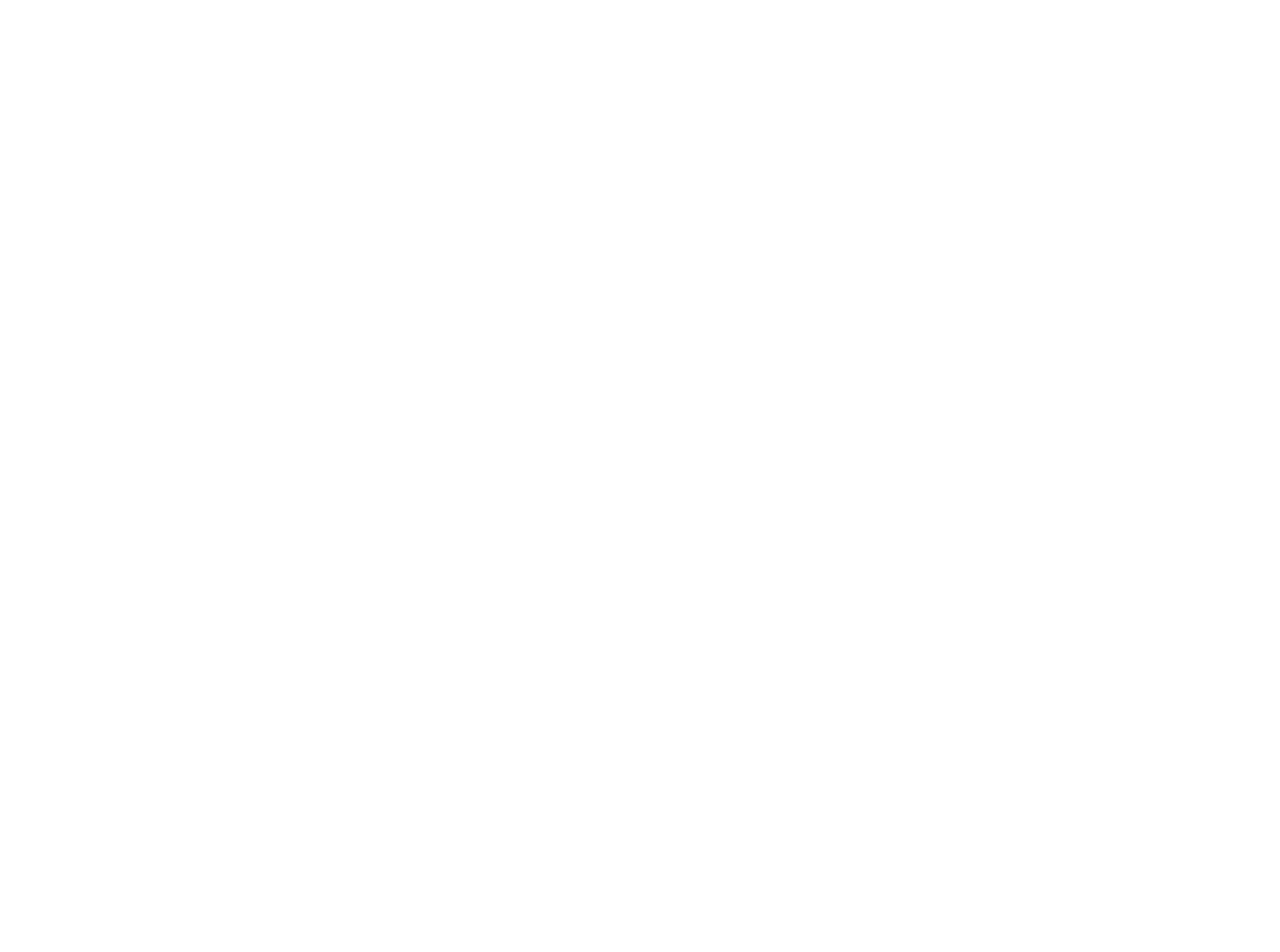
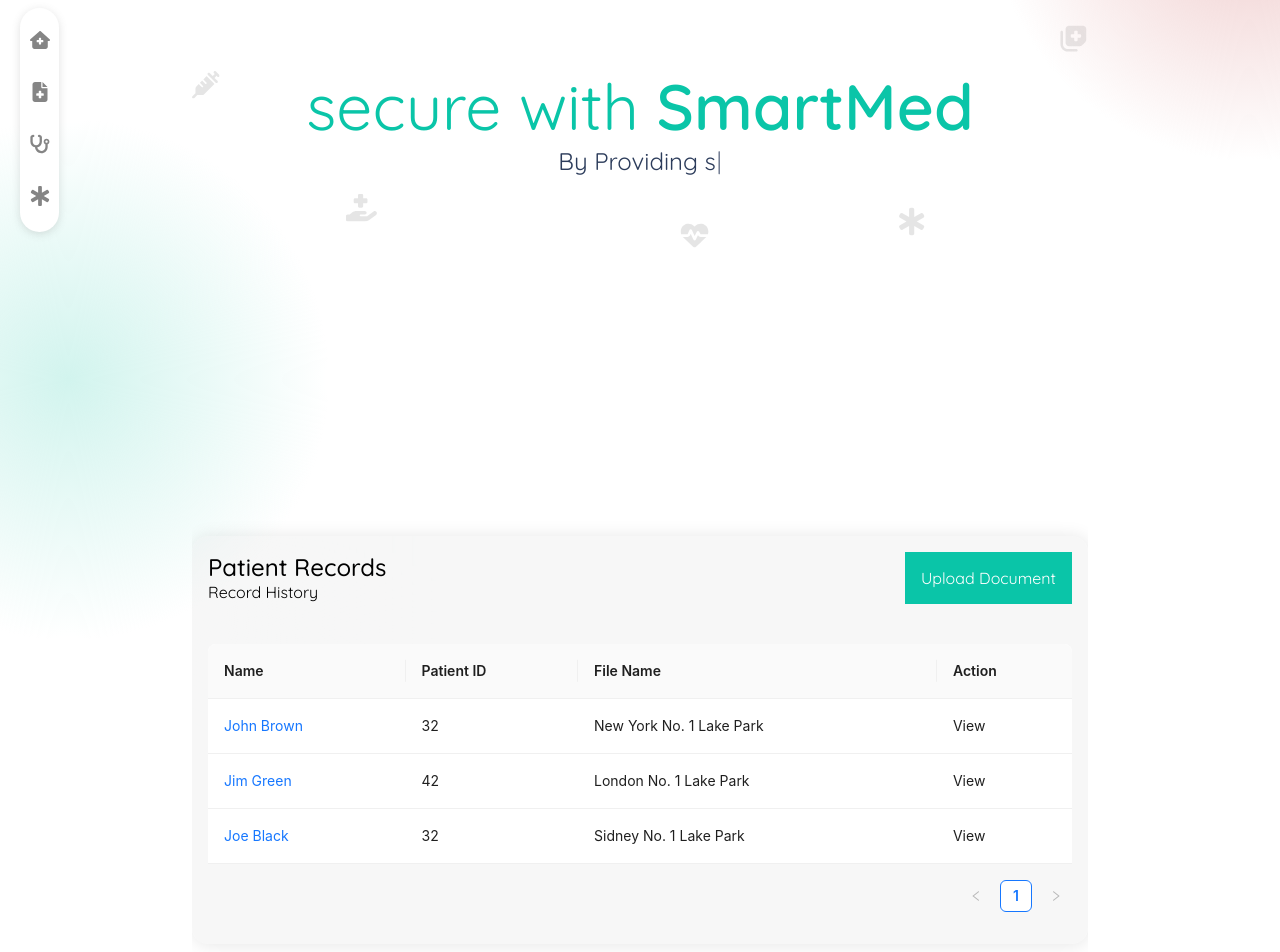
Before and after one commit to aryanknight/HackBPIT, a React (Create React App) app in the folder smart-med-front/: page /records in a window 1280 px wide. Before the commit this address had no page. Shown: the part 280-1232 px from the top of the page. Before the commit the page ends 800 px from the top, so only its background shows below. Built offline with nearby package versions, Linux system fonts and the light colour scheme.

Commit message:
Records page

```diff
--- /dev/null
+++ b/package.json
@@ -0,0 +1,5 @@
+{
+  "dependencies": {
+    "typewriter-effect": "^2.19.0"
+  }
+}
--- a/smart-med-front/public/index.html
+++ b/smart-med-front/public/index.html
@@ -15,6 +15,9 @@
       user's mobile device or desktop. See https://developers.google.com/web/fundamentals/web-app-manifest/
     -->
     <link rel="manifest" href="%PUBLIC_URL%/manifest.json" />
+    <link rel="preconnect" href="https://fonts.googleapis.com">
+<link rel="preconnect" href="https://fonts.gstatic.com" crossorigin>
+<link href="https://fonts.googleapis.com/css2?family=Quicksand:wght@400;500;600&display=swap" rel="stylesheet">
     <!--
       Notice the use of %PUBLIC_URL% in the tags above.
       It will be replaced with the URL of the `public` folder during the build.
--- a/smart-med-front/src/App.js
+++ b/smart-med-front/src/App.js
@@ -2,12 +2,14 @@
 import './App.css';
 import DiagnosePage from './Page/DiagnosePage';
 import HomePage from './Page/HomePage';
+import RecordPage from './Page/RecordPage';
 
 function App() {
   return (
     <Routes>
       <Route exact path="/" element={<HomePage/>} />
       <Route exact path="/diagnose" element={<DiagnosePage/>} />
+      <Route exact path="/records" element={<RecordPage/>} />
     </Routes>
   );
 }
--- a/smart-med-front/src/Components/Intro/Intro.jsx
+++ b/smart-med-front/src/Components/Intro/Intro.jsx
@@ -1,6 +1,7 @@
 import React from 'react';
 import Smart from '../../Images/SmartMed.svg';
 import Vector from '../../Images/Vector.png';
+import Typewriter from "typewriter-effect";
 import Home from '../../Images/home.svg'
 import './Intro.css'
 
@@ -56,3 +57,42 @@
     </div>
   )
 }
+
+export function Intro3() {
+  return (
+    <div className="intro-cont">
+      <div className="container-medium">
+        <div className="intro">
+          <img src={Home} className="home-img" />
+          <div className="intro-img-cont">
+            <img src={Vector} className='intro-img-1' />
+            <img src={Smart} className='intro-img-2' />
+          </div>
+          <div className="intro-cont-1">
+            <div className='intro-text-cont'>
+              <div className="intro-text-1">
+                secure with
+                <span style={{fontWeight:'bold'}}> SmartMed</span>
+              </div>
+              <div className="intro-text-2">
+              <Typewriter
+              options={{
+                strings: [
+                  "In managing patients reports",
+                  "By Providing seamless healthcare",
+                  "Whenever and wherever needed",
+                ],
+                autoStart: true,
+                loop: true,
+                delay: 50,
+                deleteSpeed: 30,
+              }}
+            />
+              </div>
+            </div>
+          </div>
+        </div>
+      </div>
+    </div>
+  )
+}
--- /dev/null
+++ b/smart-med-front/src/Components/Records/Records.css
@@ -0,0 +1,52 @@
+.records-cont {
+  width: 100%;
+  display: flex;
+  justify-content: center;
+  position: relative;
+  overflow-y: hidden;
+  overflow-x: hidden;
+}
+
+.records {
+  width: 100%;
+  max-width: 100%;
+  position: relative;
+  overflow: hidden;
+  padding: 1rem 0rem;
+}
+
+.records-cont-1 {
+  width: 100%;
+}
+
+.record-box{
+    width: 100%;
+    background: rgba(0, 0, 0, 0.03);
+    box-shadow: 1px 1px 18px rgba(0, 0, 0, 0.1);
+    backdrop-filter: blur(100px);
+    /* Note: backdrop-filter has minimal browser support */
+    padding: 1rem;
+    border-radius: 16px;
+}
+
+.record-box-head{
+    width: 100%;
+    display: flex;
+    justify-content: space-between;
+    align-items: flex-start;
+    margin-bottom: 40px;
+}
+
+.record-text{
+
+}
+
+.ant-table-row .ant-table-row-level-0{
+    background-color: aqua !important;
+}
+
+.record-btn{
+    background-color: #0AC5A8;
+    color: white;
+    padding: 1rem;
+}
--- /dev/null
+++ b/smart-med-front/src/Components/Records/Records.jsx
@@ -0,0 +1,77 @@
+import React from "react";
+import { Input, InputNumber, Radio, Space, Table, Tabs, Tag } from "antd";
+import "./Records.css";
+
+export default function Records() {
+    const columns = [
+        {
+          title: 'Name',
+          dataIndex: 'name',
+          key: 'name',
+          render: (text) => <a>{text}</a>,
+        },
+        {
+          title: 'Patient ID',
+          dataIndex: 'id',
+          key: 'id',
+        },
+        {
+          title: 'File Name',
+          dataIndex: 'file_name',
+          key: 'file_name',
+        },
+        {
+          title: 'Action',
+          key: 'action',
+          render: (_, record) => (
+            <Space size="middle">
+              View
+            </Space>
+          ),
+        },
+      ];
+      const data = [
+        {
+          key: '1',
+          name: 'John Brown',
+          id: 32,
+          file_name: 'New York No. 1 Lake Park',
+          tags: ['nice', 'developer'],
+        },
+        {
+          key: '2',
+          name: 'Jim Green',
+          id: 42,
+          file_name: 'London No. 1 Lake Park',
+          tags: ['loser'],
+        },
+        {
+          key: '3',
+          name: 'Joe Black',
+          id: 32,
+          file_name: 'Sidney No. 1 Lake Park',
+          tags: ['cool', 'teacher'],
+        },
+      ];
+
+  return (
+    <div className="records-cont">
+      <div className="container-medium">
+        <div className="records">
+            <div className="record-box">
+                <div className="record-box-head">
+                    <div className="record-text">
+                        <span style={{fontSize:'24px',color:'black',fontWeight:'500'}}>Patient Records</span><br/>
+                        Record History
+                    </div>
+                    <div className="record-btn">
+                        Upload Document
+                    </div>
+                </div>
+                <Table columns={columns} dataSource={data} />
+            </div>
+        </div>
+      </div>
+    </div>
+  );
+}
--- /dev/null
+++ b/smart-med-front/src/Page/RecordPage.jsx
@@ -0,0 +1,20 @@
+import React from 'react'
+import Diagnose from '../Components/Diagnose/Diagnose'
+import Footer from '../Components/Footer/Footer'
+import Intro, { Intro3 } from '../Components/Intro/Intro'
+import HoverMenu from '../Components/Menu/HoverMenu/HoverMenu'
+import Records from '../Components/Records/Records'
+import '../index.css'
+
+export default function RecordPage () {
+  return (
+    <div className="App">
+        <HoverMenu/>
+        <div className="circle-red"></div>
+        <div className="circle-green"></div>
+      <Intro3/>
+      <Records/>
+      <Footer/>
+    </div>
+  )
+}
```
Also changed, not shown: 1 other file (tests, documents, lock files or other folders).
